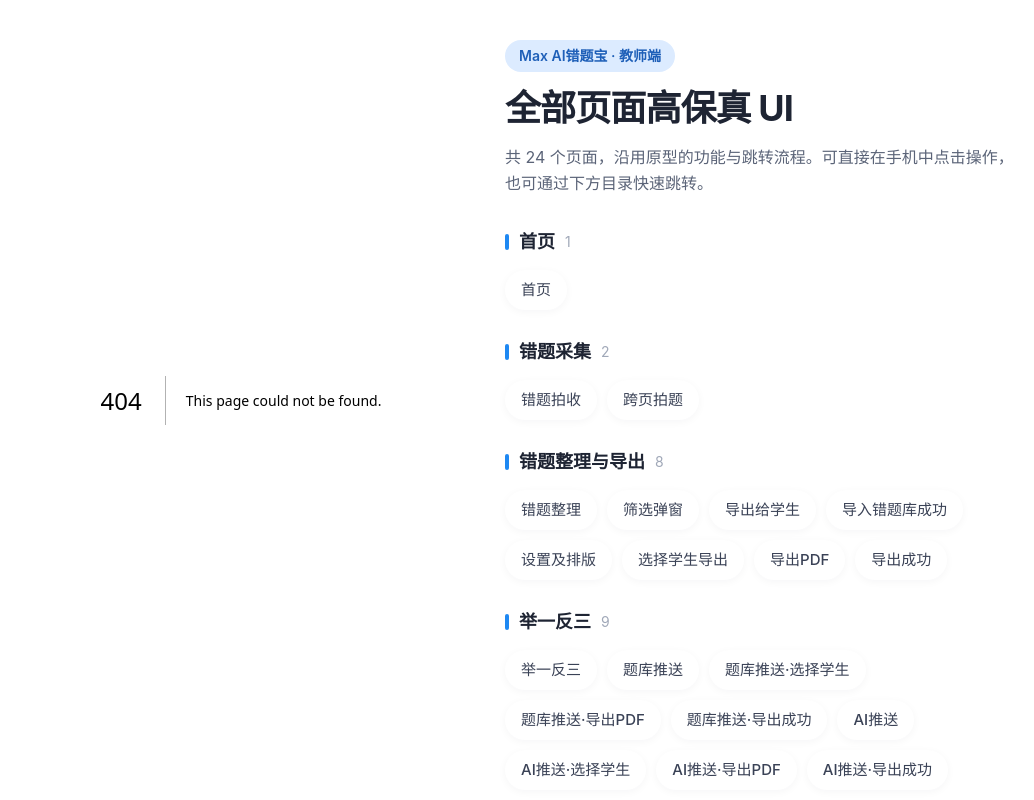
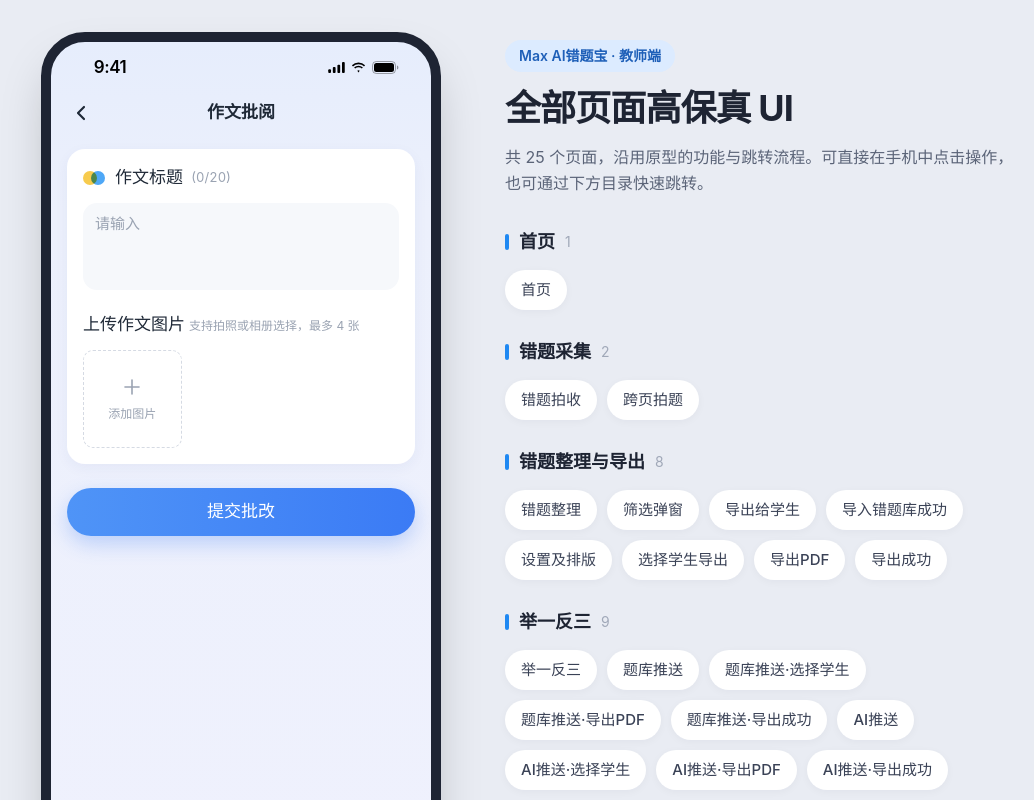
Before and after one commit to hzhou1734-pixel/136408-ctb-app-ui, a Next.js app: page /essay/new in a window 1280 px wide. Before the commit this address had no page. Shown: the top 800 px of the page, without its empty margins (107-1141 px from the left). Built offline with nearby package versions, Linux system fonts and the light colour scheme.

Commit message:
Add essay review page and link list FAB to it

```diff
--- /dev/null
+++ b/app/essay/new/page.tsx
@@ -0,0 +1,19 @@
+import type { Metadata } from 'next'
+import { EssayReviewScreen } from '@/components/essay/essay-review-screen'
+import { StatusBar } from '@/components/home/status-bar'
+
+export const metadata: Metadata = {
+  title: '作文批阅 - Max AI错题宝',
+  description: '输入作文标题并上传作文图片，提交 AI 批改',
+}
+
+export default function EssayReviewPage() {
+  return (
+    <div className="flex min-h-dvh items-center justify-center bg-[#E9ECF3] sm:py-8">
+      <div className="relative flex h-dvh w-full max-w-[400px] flex-col overflow-hidden bg-[linear-gradient(180deg,#E6EDFC_0%,#ECF0FC_20%,#EFF1FD_100%)] sm:h-[860px] sm:rounded-[44px] sm:border-[10px] sm:border-[#1E2433] sm:shadow-2xl">
+        <StatusBar />
+        <EssayReviewScreen />
+      </div>
+    </div>
+  )
+}
--- a/components/essay/essay-list-screen.tsx
+++ b/components/essay/essay-list-screen.tsx
@@ -119,14 +119,13 @@ export function EssayListScreen({ initialClassOpen = false }: { initialClassOpen
         )}
       </div>
 
-      <button
-        type="button"
+      <a
+        href="/essay/new"
         aria-label="新建作文批阅"
-        onClick={() => showTip('打开相机拍摄')}
         className="absolute bottom-8 right-5 flex size-14 items-center justify-center rounded-full bg-[linear-gradient(135deg,#3DA9FF_0%,#1E88F2_100%)] text-white shadow-[0_8px_20px_rgba(30,136,242,0.35)] transition-transform active:scale-95"
       >
         <Plus className="size-7" strokeWidth={2.4} />
-      </button>
+      </a>
 
       <div
         role="status"
--- /dev/null
+++ b/components/essay/essay-review-screen.tsx
@@ -0,0 +1,169 @@
+'use client'
+
+import { ChevronLeft, Plus, X } from 'lucide-react'
+import { useRouter } from 'next/navigation'
+import { useEffect, useRef, useState } from 'react'
+
+const TITLE_MAX = 20
+const IMAGE_MAX = 4
+
+type UploadedImage = { id: string; url: string; name: string }
+
+export function EssayReviewScreen() {
+  const router = useRouter()
+  const [title, setTitle] = useState('')
+  const [images, setImages] = useState<UploadedImage[]>([])
+  const [tip, setTip] = useState<string | null>(null)
+  const [submitting, setSubmitting] = useState(false)
+  const fileInput = useRef<HTMLInputElement>(null)
+  const tipTimer = useRef<ReturnType<typeof setTimeout>>(undefined)
+  const imagesRef = useRef(images)
+  imagesRef.current = images
+
+  useEffect(
+    () => () => {
+      clearTimeout(tipTimer.current)
+      imagesRef.current.forEach((img) => URL.revokeObjectURL(img.url))
+    },
+    [],
+  )
+
+  function showTip(text: string) {
+    clearTimeout(tipTimer.current)
+    setTip(text)
+    tipTimer.current = setTimeout(() => setTip(null), 1800)
+  }
+
+  function handleFiles(files: FileList | null) {
+    if (!files) return
+    const room = IMAGE_MAX - images.length
+    const picked = Array.from(files)
+      .filter((f) => f.type.startsWith('image/'))
+      .slice(0, room)
+      .map((f) => ({ id: `${f.name}-${f.lastModified}-${Math.random()}`, url: URL.createObjectURL(f), name: f.name }))
+    if (files.length > room) showTip(`最多上传 ${IMAGE_MAX} 张`)
+    setImages((prev) => [...prev, ...picked])
+  }
+
+  function removeImage(id: string) {
+    setImages((prev) => {
+      const target = prev.find((img) => img.id === id)
+      if (target) URL.revokeObjectURL(target.url)
+      return prev.filter((img) => img.id !== id)
+    })
+  }
+
+  function handleSubmit() {
+    if (!title.trim()) return showTip('请输入作文标题')
+    if (images.length === 0) return showTip('请上传作文图片')
+    setSubmitting(true)
+    showTip('提交成功，正在批改')
+    setTimeout(() => router.push('/essay'), 1200)
+  }
+
+  return (
+    <div className="relative flex min-h-0 flex-1 flex-col">
+      <header className="relative flex h-12 shrink-0 items-center justify-center px-4">
+        <a
+          href="/essay"
+          aria-label="返回作文列表"
+          className="absolute left-3 flex size-9 items-center justify-center rounded-full text-[#1F2937] transition-colors hover:bg-white/60"
+        >
+          <ChevronLeft className="size-6" strokeWidth={2.2} />
+        </a>
+        <h1 className="text-[17px] font-bold text-[#1F2937]">作文批阅</h1>
+      </header>
+
+      <div className="min-h-0 flex-1 overflow-y-auto px-4 pb-10 pt-3 [scrollbar-width:none]">
+        <section className="rounded-2xl bg-white px-4 pb-4 pt-4 shadow-[0_4px_14px_rgba(30,64,140,0.05)]">
+          <label htmlFor="essay-title" className="flex items-center gap-2">
+            <span aria-hidden="true" className="relative flex h-3.5 w-6 shrink-0">
+              <span className="absolute left-0 size-3.5 rounded-full bg-[#F7CB4D]" />
+              <span className="absolute left-2 size-3.5 rounded-full bg-[#4EA8F7] mix-blend-multiply" />
+            </span>
+            <span className="text-[17px] font-medium text-[#1F2937]">作文标题</span>
+            <span className="text-[13px] tabular-nums text-[#9AA3B2]">
+              ({title.length}/{TITLE_MAX})
+            </span>
+          </label>
+          <textarea
+            id="essay-title"
+            value={title}
+            maxLength={TITLE_MAX}
+            onChange={(e) => setTitle(e.target.value)}
+            placeholder="请输入"
+            rows={3}
+            className="mt-3 w-full resize-none rounded-xl bg-[#F6F8FB] px-3 py-2.5 text-[15px] text-[#1F2937] outline-none placeholder:text-[#9AA3B2] focus:ring-2 focus:ring-[#1E88F5]/25"
+          />
+
+          <h2 className="mt-4 flex flex-wrap items-baseline gap-x-1">
+            <span className="text-[17px] font-medium text-[#1F2937]">上传作文图片</span>
+            <span className="text-[12px] text-[#9AA3B2]">支持拍照或相册选择，最多 {IMAGE_MAX} 张</span>
+          </h2>
+
+          <ul className="mt-3 grid grid-cols-3 gap-2.5">
+            {images.map((img, i) => (
+              <li key={img.id} className="relative aspect-square overflow-hidden rounded-lg bg-[#F6F8FB]">
+                <img src={img.url || '/placeholder.svg'} alt={`作文图片 ${i + 1}`} className="size-full object-cover" />
+                <button
+                  type="button"
+                  aria-label={`删除作文图片 ${i + 1}`}
+                  onClick={() => removeImage(img.id)}
+                  className="absolute right-1 top-1 flex size-5 items-center justify-center rounded-full bg-black/55 text-white"
+                >
+                  <X className="size-3" strokeWidth={2.6} />
+                </button>
+              </li>
+            ))}
+            {images.length < IMAGE_MAX && (
+              <li className="aspect-square">
+                <button
+                  type="button"
+                  onClick={() => fileInput.current?.click()}
+                  className="flex size-full flex-col items-center justify-center gap-1.5 rounded-lg border border-dashed border-[#D5DAE3] text-[#9AA3B2] transition-colors hover:border-[#1E88F5] hover:text-[#1E88F5]"
+                >
+                  <Plus className="size-6" strokeWidth={1.6} aria-hidden="true" />
+                  <span className="text-[12px]">添加图片</span>
+                </button>
+              </li>
+            )}
+          </ul>
+          <input
+            ref={fileInput}
+            type="file"
+            accept="image/*"
+            multiple
+            className="sr-only"
+            tabIndex={-1}
+            aria-hidden="true"
+            onChange={(e) => {
+              handleFiles(e.target.files)
+              e.target.value = ''
+            }}
+          />
+        </section>
+
+        <button
+          type="button"
+          onClick={handleSubmit}
+          disabled={submitting}
+          className="mt-6 h-12 w-full rounded-full bg-[linear-gradient(90deg,#4F94F7_0%,#3B7BF5_100%)] text-[17px] font-medium text-white shadow-[0_8px_20px_rgba(59,123,245,0.28)] transition-opacity active:opacity-90 disabled:opacity-70"
+        >
+          提交批改
+        </button>
+      </div>
+
+      <div
+        role="status"
+        aria-live="polite"
+        className="pointer-events-none absolute inset-x-0 top-1/2 z-40 flex -translate-y-1/2 justify-center"
+      >
+        {tip && (
+          <span className="rounded-xl bg-[rgba(17,24,39,0.82)] px-4 py-2.5 text-[14px] font-medium text-white shadow-lg animate-in fade-in zoom-in-95 duration-200">
+            {tip}
+          </span>
+        )}
+      </div>
+    </div>
+  )
+}
--- a/components/page-switcher.tsx
+++ b/components/page-switcher.tsx
@@ -58,6 +58,7 @@ const groups: PageGroup[] = [
     pages: [
       { href: '/essay', label: '作文列表' },
       { href: '/essay?sheet=class', label: '作文·切换班级' },
+      { href: '/essay/new', label: '作文批阅' },
     ],
   },
 ]
--- a/package.json
+++ b/package.json
@@ -1,6 +1,6 @@
 {
   "name": "my-project",
-  "version": "0.1.71",
+  "version": "0.1.72",
   "private": true,
   "packageManager": "pnpm@12.3.4",
   "scripts": {
```
